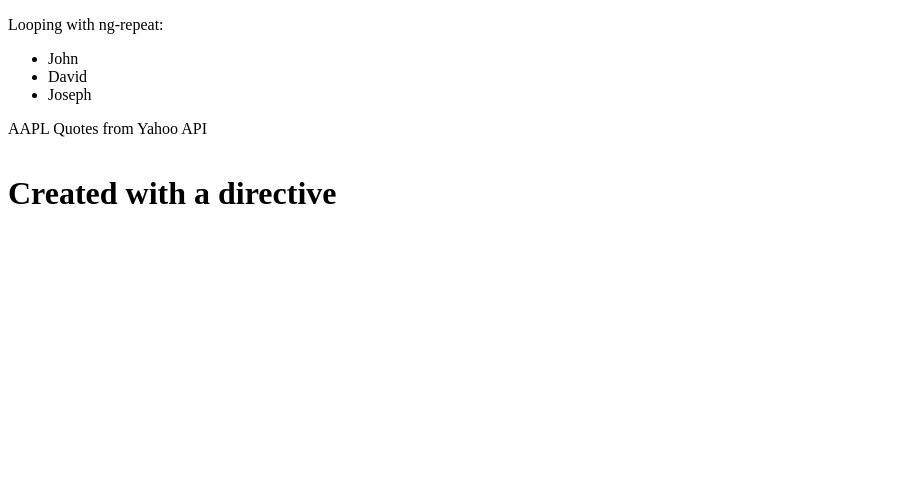
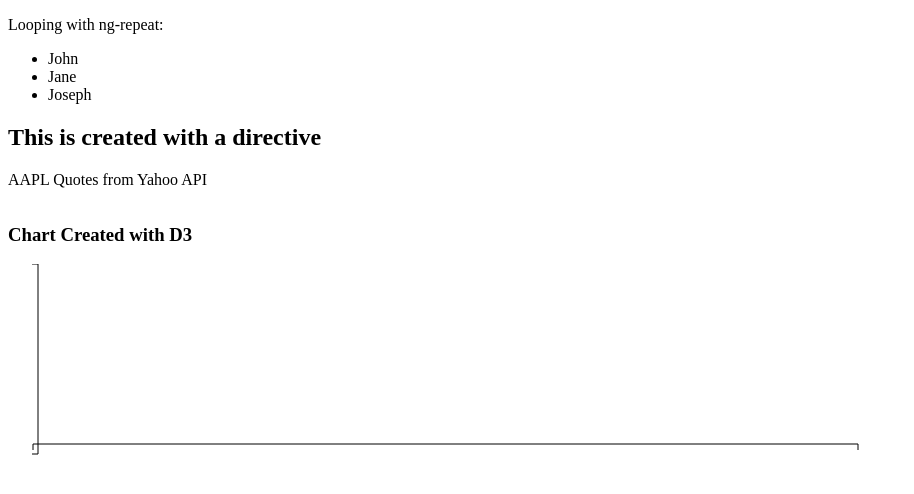
Before and after one commit to davidsaly/ang, a plain HTML site: page index.html in a window 1280 px wide. Shown: the whole page, without its empty margins (0-914 px from the left). Drawn offline with nearby package versions, Linux system fonts and the light colour scheme; no server answers.

Commit message:
trying to figure out D3

```diff
--- /dev/null
+++ b/chartDir.js
@@ -0,0 +1,117 @@
+app.directive("chartDirective", function($parse, $window) {
+    return {
+        //template : "<h1> This is a Directive </h1> "
+        // template: "<svg width='850' height='200'></svg>",
+        templateUrl: 'd3ChartDir.html',
+        link: function(scope, elem, attrs){
+
+           var exp = attrs.chartData; //$parse(attrs.chartData);
+           var perfData=exp; //(scope);
+           var padding = 10;
+           var pathClass="path";
+           var xScale, yScale, xAxisGen, yAxisGen, lineFunction;
+
+           var d3 = $window.d3;
+           var rawSvg=elem.find('svg');
+           var svg = d3.select(rawSvg[0]);
+
+           scope.$watchCollection(exp, function(newVal, oldVal){
+               perfData=newVal;
+               redrawLineChart();
+           });
+
+           function setChartParameters(){
+
+           	   var minDate = new Date(perfData[0].Date);
+ 			   var maxDate = new Date(perfData[perfData.length-1].Date);
+
+ 			   console.log(minDate);
+ 			   console.log(maxDate);
+
+               xScale = d3.time.scale()
+
+                   .domain([minDate, maxDate])
+                   .range([padding + 5, rawSvg.attr("width") - padding]);
+
+                   // console.log(xScale[1]);
+
+               yScale = d3.scale.linear()
+                   .domain([0, d3.round(d3.max(perfData, function (d) {
+                       return d.Close;
+                   }),0)])
+                   .range([rawSvg.attr("height") - padding, 0]);
+
+                   // console.log(rawSvg.attr("height"));
+                   // console.log(d3.round(d3.max(perfData, function (d) {return d.Close;}),0));
+
+               // Axes
+               xAxisGen = d3.svg.axis()
+                   .scale(xScale)
+                   .orient("bottom")
+                   .ticks(10)
+                   .tickFormat(d3.time.format("%Y-%m-%d"));
+
+               yAxisGen = d3.svg.axis()
+                   .scale(yScale)
+                   .orient("left")
+                   .ticks(5)
+
+               // Function which creates the the d3 friendly data
+               lineFunction = d3.svg.line()
+                   .x(function (d) {
+                   	   console.log("date" + xScale(d.Date));
+                       return xScale(d.Date);
+                   })
+                   .y(function (d) {
+                       console.log("price" + yScale(d.Close));
+                       return yScale(d.Close);
+                   })
+                   .interpolate("basis");
+           }
+
+         function drawLineChart() {
+
+               setChartParameters();
+
+               svg.append("svg:g")
+                   .attr("class", "x axis")
+                   .attr("transform", "translate(0,180)")
+                   // .attr("transform", "translate(0," + rawSvg.attr("height") + ")")
+                   .call(xAxisGen);
+
+               svg.append("svg:g")
+                   .attr("class", "y axis")
+                   .attr("transform", "translate(20,0)")
+                   .call(yAxisGen);
+
+               svg.append("svg:path")
+                   .attr({
+                       d: lineFunction(perfData),
+                       "stroke": "blue",
+                       "stroke-width": 2,
+                       "fill": "none",
+                       "class": pathClass
+                   });
+           }
+
+           function redrawLineChart() {
+
+               setChartParameters();
+
+               svg.selectAll("g.y.axis").call(yAxisGen);
+
+               svg.selectAll("g.x.axis").call(xAxisGen);
+
+               svg.selectAll("." + pathClass)
+                   .attr({
+                       d: lineFunction(perfData)
+                   });
+           }
+
+           drawLineChart();
+
+    	}
+    };
+});
+
+// code for plotting a chart with performances in D3
--- /dev/null
+++ b/d3Chart.js
@@ -0,0 +1,10 @@
+app.directive("dthreeDirective", function() {
+	return {
+		// template: '<p>testing</p>'
+		// scope: {quotes: "="},
+		templateUrl: 'd3ChartDir.html',
+		// scope : true,
+		// controller: ctrl,
+		// controllerAs: 'quotesCtrl.js'
+	};
+});
--- /dev/null
+++ b/d3ChartDir.html
@@ -0,0 +1,2 @@
+<h3>Chart Created with D3</h3>
+<svg width='850' height='200' class="d3Chart"></svg>
--- a/firstDir.html
+++ b/firstDir.html
@@ -1 +1,10 @@
-<h1>Created with a directive</h1>
+<h2>This is created with a directive</h2>
+
+<p>AAPL Quotes from Yahoo API</p>
+
+<table>
+    <tr ng-repeat="x in quotes">
+      <td>{{ x.Date | date }}</td>
+      <td>{{ x.Close | currency }}</td>
+    </tr>
+</table>
--- a/index.html
+++ b/index.html
@@ -1,6 +1,8 @@
 <!DOCTYPE html>
 <html lang="en-US">
 	<script src="http://ajax.googleapis.com/ajax/libs/angularjs/1.4.8/angular.min.js"></script>
+	<script src="//d3js.org/d3.v3.min.js" charset="utf-8"></script>
+	<link rel="stylesheet" type="text/css" href="stylesheet.css">
 
 	<!-- ng-app makes it an angular application -->
 	<body ng-app="myApp" >
@@ -18,24 +20,27 @@
 
 		<div ng-controller="quotesCtrl">
 
-			<p>AAPL Quotes from Yahoo API</p>
-
-			<table>
-			    <tr ng-repeat="x in quotes">
-			      <td>{{ x.Date | date }}</td>
-			      <td>{{ x.Close | currency }}</td>
-			    </tr>
-			</table>
+			<my-directive/>
+			<dthree-directive/>
 
 		</div>
 
-			<my-directive/>
+		<div ng-controller="quotesCtrl2">
 
+			<!-- <chart-directive/> -->
+			<div chart-directive chart-data="quotes"></div>
+
+		</div>
+
+			<!-- <div dthree-directive></div> -->
 	</body>
 
 	<script src="myApp.js"></script>
 	<script src="myCtrl.js"></script>
 	<script src="quotesCtrl.js"></script>
+	<script src="quotesCtrl2.js"></script>
 	<script src="myDir.js"></script>
+	<script src="chartDir.js"></script>
+	<script src="d3Chart.js"></script>
 
 </html>
--- a/myCtrl.js
+++ b/myCtrl.js
@@ -1,4 +1,4 @@
 // controller
 app.controller("myCtrl", function($scope) {
-    $scope.names = ["John", "David", "Joseph"];
+    $scope.names = ["John", "Jane", "Joseph"];
 });
--- /dev/null
+++ b/quotesCtrl2.js
@@ -0,0 +1,9 @@
+app.controller('quotesCtrl2', function($scope, $http) {
+    $http.get("http://query.yahooapis.com/v1/public/yql?q=select%20*%20from%20yahoo.finance.historicaldata%20where%20symbol%20%3D%20%22AAPL%22%20and%20startDate%20%3D%20%222013-09-11%22%20and%20endDate%20%3D%20%222014-02-11%22&format=json&diagnostics=true&env=store%3A%2F%2Fdatatables.org%2Falltableswithkeys&callback=")
+    	.then(function(response) {
+    	console.log("a", response);
+    	$scope.quotes = response.data.query.results.quote;
+    });
+});
+
+// http://query.yahooapis.com/v1/public/yql?q=select%20*%20from%20yahoo.finance.historicaldata%20where%20symbol%20%3D%20%22AAPL%22%20and%20startDate%20%3D%20%222013-09-11%22%20and%20endDate%20%3D%20%222014-02-11%22&format=json&diagnostics=true&env=store%3A%2F%2Fdatatables.org%2Falltableswithkeys&callback=
--- /dev/null
+++ b/stylesheet.css
@@ -0,0 +1,25 @@
+.axis path,
+.axis line{
+  fill: none;
+  stroke:black;
+  shape-rendering:crispEdge;
+}
+
+.axis text{
+  font-family: sans-serif;
+  font-size: 10px;
+}
+
+h1{
+  font-family: sans-serif;
+  font-weight: bold;
+  font-size: 16px;
+}
+.tick
+{
+  stroke-dasharray: 1, 2;
+}
+
+.d3Chart {
+	margin-left: 10px;
+}
```
Also changed, not shown: chartDir_new.js (added, +11 -0 lines).
